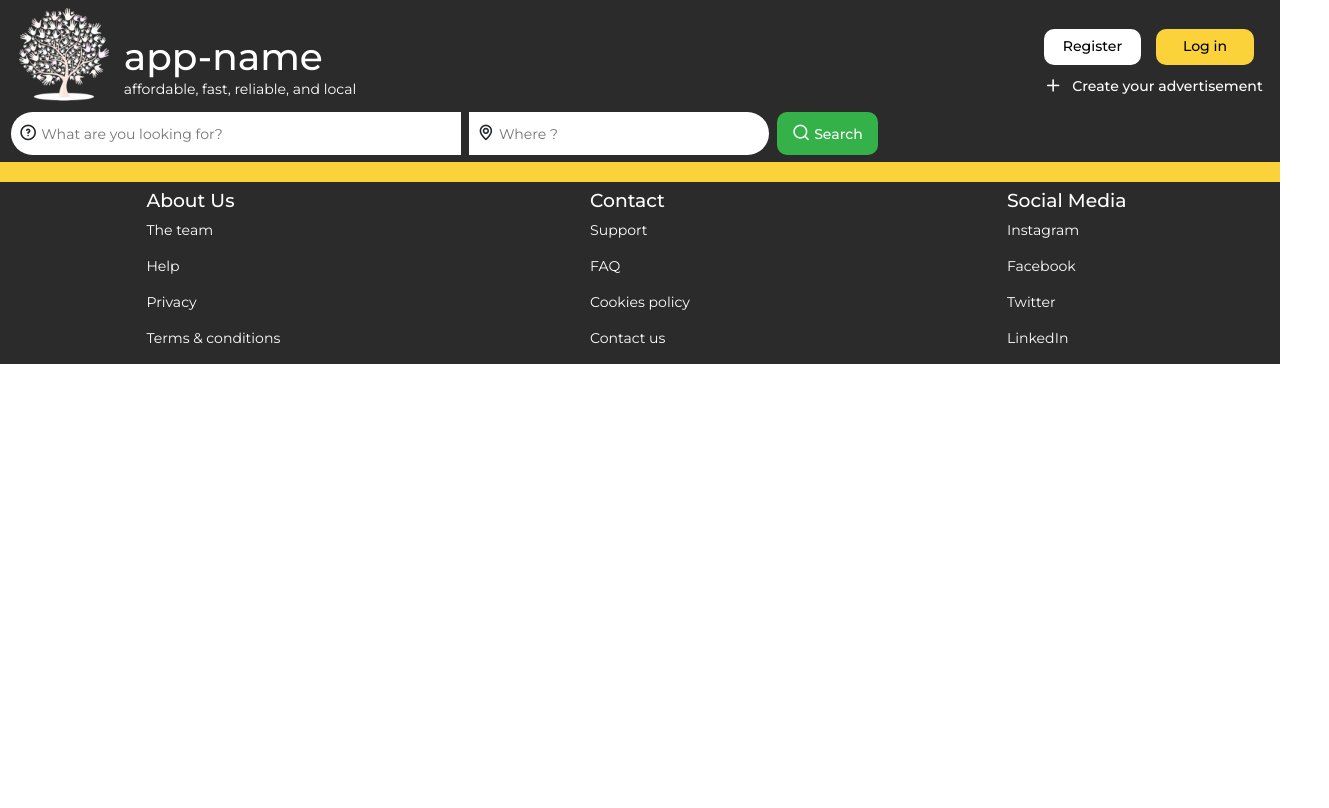
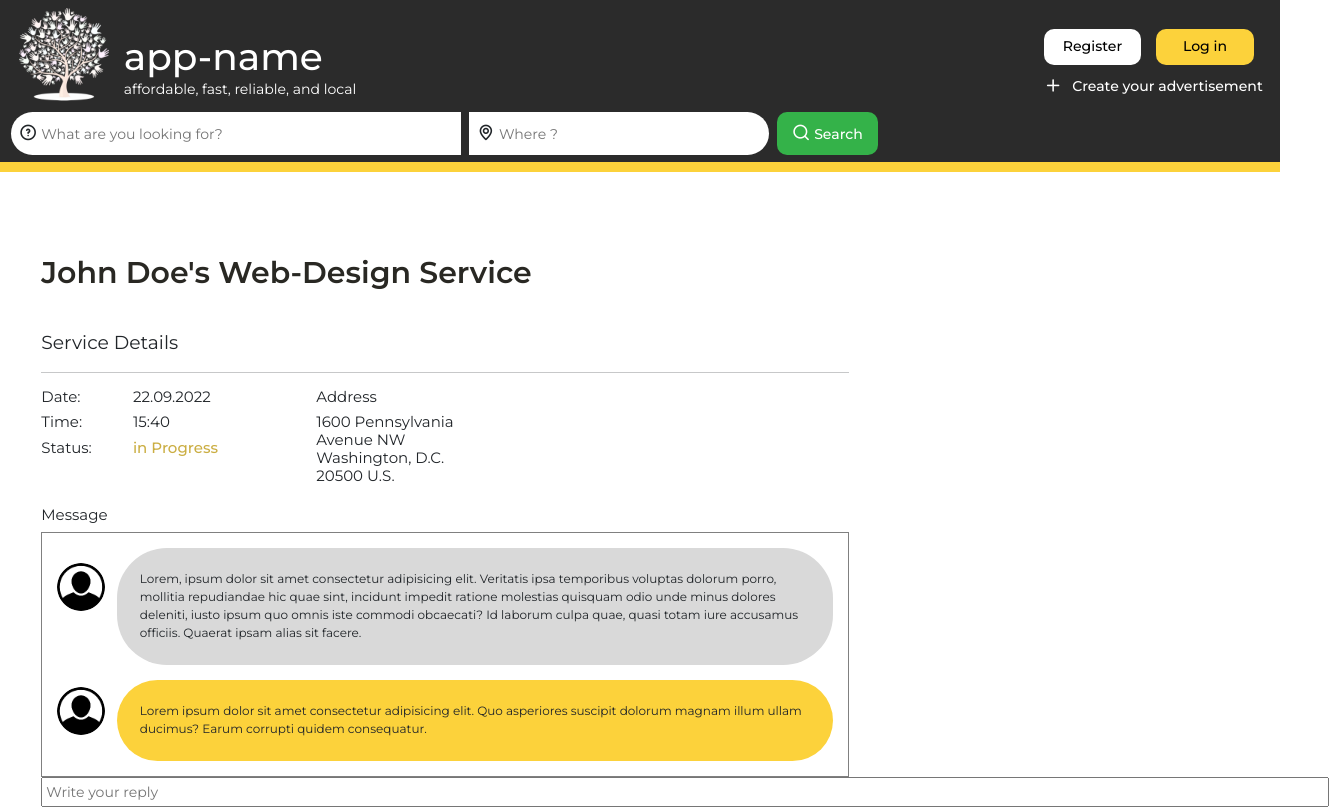
Before and after one commit to anoj-kt/finalproject-frontend, a React (Create React App) app: page /user/1/services/consumed/requests/1/pending in a window 1280 px wide. Shown: the top 808 px of the page, 1329 px wide, since content can reach past the window. Built offline with nearby package versions, Linux system fonts and the light colour scheme.

Commit message:
added request_details_for_consumer2

```diff
--- a/src/App.js
+++ b/src/App.js
@@ -15,6 +15,7 @@ import RequestDetailsPending from "./components/RequestDetailsPending";
 import RequestDetailsReject from "./components/RequestDetailsReject";
 import ConsumedServiceList from "./components/ConsumedServiceList";
 import ConsumedServiceDetails from "./components/ConsumedServiceDetails";
+import ConsumedServiceDetailsPending from "./components/ConsumedServiceDetailsPending";
 import ServiceSendRequest from "./components/ServiceSendRequest"
 import ServiceSentRequest from "./components/ServiceSentRequest"
 
@@ -40,6 +41,7 @@ function App() {
             {/* Consumed Services & Request Details */}
             <Route path="/user/:userId/services/consumed/" element={<ConsumedServiceList />}></Route>
             <Route path="/user/:userId/services/consumed/requests/:requestId" element={<ConsumedServiceDetails />}></Route>
+            <Route path="/user/:userId/services/consumed/requests/:requestId/pending" element={<ConsumedServiceDetailsPending />}></Route>
             {/* Send Request to use a Service  */}
             <Route path="/service/:serviceID/request/new" element={<ServiceSendRequest />}></Route>
             <Route path="/service/serviceID/request/sent" element={<ServiceSentRequest />}></Route>
--- a/src/components/ConsumedServiceDetails.js
+++ b/src/components/ConsumedServiceDetailsPending.js
@@ -4,9 +4,9 @@ import { Container, Row, Col } from 'react-bootstrap';
 import "bootstrap-icons/font/bootstrap-icons.css";
 import userimage from "../assets/images/user.png";
 
-const consumedServiceDetails = () => {
+const consumedServiceDetailsPending = () => {
   return (
-    <Container fluid className="requestdetails__container">
+    <Container fluid className="servicedetails__container">
             <div className='requestdetails__content'>
                 <h2>John Doe's Web-Design Service</h2>
                 <p class="lead">Service Details</p>
@@ -25,7 +25,7 @@ const consumedServiceDetails = () => {
                     <div className='requestdetails__2'>
                         <h6>22.09.2022</h6>
                         <h6>15:40</h6>
-                        <h6 id="c-green">Completed</h6>
+                        <h6 id="c-yellow">in Progress</h6>
                     </div>
                 </Col>
                 <Col md={2}>
@@ -45,40 +45,16 @@ const consumedServiceDetails = () => {
                             <Col md={12} className='chatboxbackground2'>
                                 <img src={userimage} alt="userimage" />
                                 <p id="chatboxmsg2">
-                                Lorem ipsum dolor sit amet consectetur adipisicing elit. Quo asperiores suscipit dolorum magnam illum ullam ducimus? Earum corrupti quidem consequatur.
+                                    Lorem ipsum dolor sit amet consectetur adipisicing elit. Quo asperiores suscipit dolorum magnam illum ullam ducimus? Earum corrupti quidem consequatur.
                                 </p>
                             </Col>
                         </div>
                     </Row>
                 </Col>
-                <Col md={12}>
-                    {/* <div className='replytext'>
-                        <input type="text" id="replytextinput" placeholder="Write your reply"></input>
-                    </div> */}
-                    <Col md={9} className="">
-                      <h4 id="cservicedone">Service is marked as compleded from the service provider, please give your Feedback.</h4>
-                      <div className="feedbackbuttons">
-                        <div className="feedbackbuttons__background"><h6>Extremely Satisfied</h6></div>
-                        <div className="feedbackbuttons__background"><h6>Very Satisfied</h6></div>
-                        <div className="feedbackbuttons__background"><h6>Satisfied</h6></div>
-                        <div className="feedbackbuttons__background"><h6>Slightly Satisfied</h6></div>
-                        <div className="feedbackbuttons__background"><h6>Not Satisfied</h6></div>
-                      </div>
-                      <div className="feedbackarea">
-                        <div className="form-outline">
-                          <textarea className="form-control" rows="6" cols="160" placeholder="please type your feedback message here."></textarea>
-                      </div>
-                      </div>
-                    </Col>
-                    <div className='requestd__btns'>
-                        {/* <Link to="/user/:userId/services/provided/:serviceId/requests/:requestId/status/rejected"> */}
-                        <button type="button" class="btn btn-warning">Send Feedback</button>
-                        {/* </Link> */}
-                    </div>
-                    </Col>
+                <input type="text" id="replytextinput" placeholder="Write your reply"></input>
             </div>
         </Container>
   )
 }
 
-export default consumedServiceDetails
+export default consumedServiceDetailsPending
--- a/src/index.css
+++ b/src/index.css
@@ -761,13 +761,18 @@ a {
 
 /* =================CONSUMED SERVICES================= */
 
-.willbeused {
+.servicedetails__container {
   height: calc(100vh - 162.44px);
  }
 
  #c-green {
   font-weight: var(--font-medium);
   color: var(--main-green);
+ }
+
+ #c-yellow {
+  font-weight: var(--font-medium);
+  color: var(--main-yellow-alt);
  }
 
  .feedbackbuttons {
```
Also changed, not shown: src/routes/ServerLinks.js (+8 -5 lines), src/routes/ServerRoute.js (+4 -3 lines).
